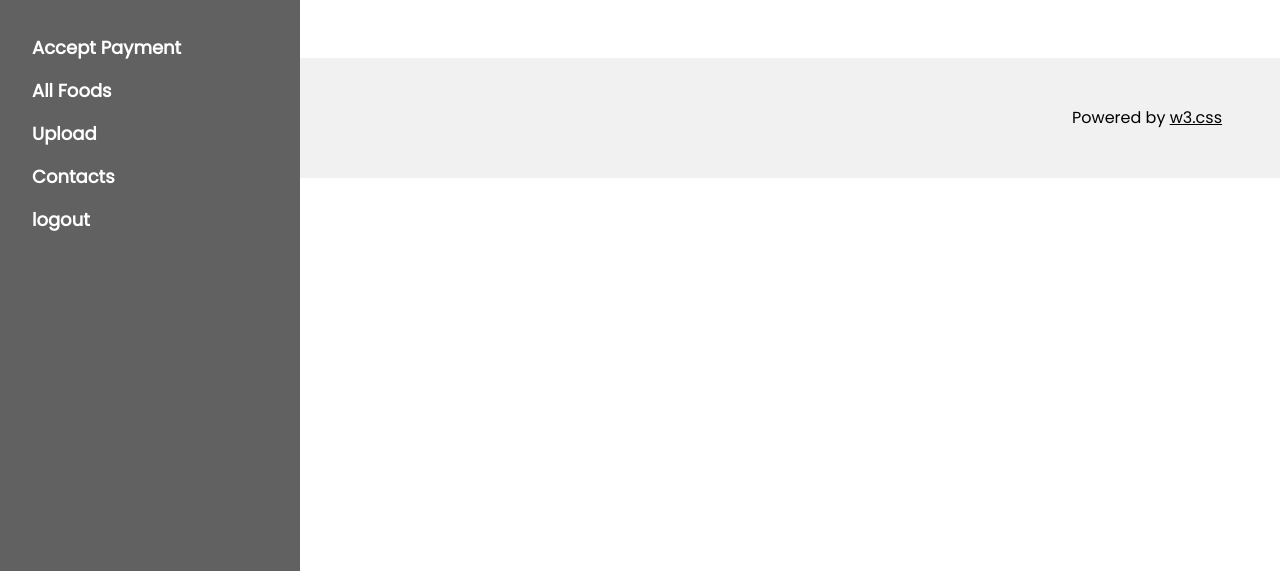
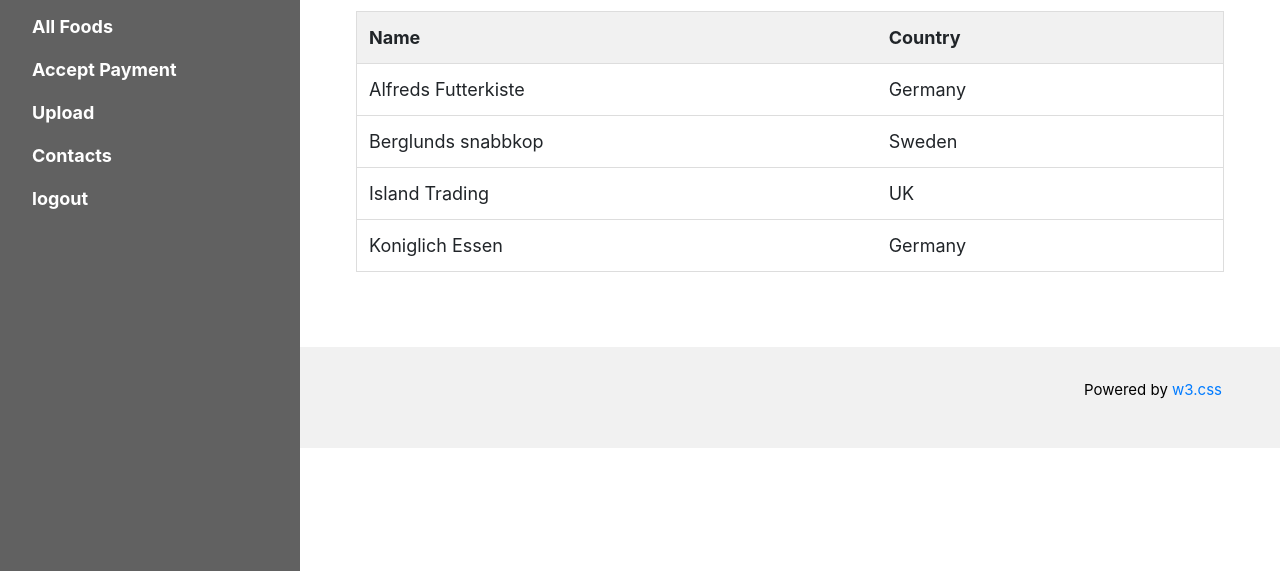
Before and after one commit to AbdullahEsha/Restaurant, a PHP site: page /admin/acceptPayment.php in a window 1280 px wide. Shown: the part 229-800 px from the top of the page. Run offline with PHP 8.4, Linux system fonts and the light colour scheme.

Commit message:
admin ui design complete

```diff
--- /dev/null
+++ b/assets/css/admin.css
@@ -0,0 +1,32 @@
+#myInput {
+    background-image: url('/css/searchicon.png'); /* Add a search icon to input */
+    background-position: 10px 12px; /* Position the search icon */
+    background-repeat: no-repeat; /* Do not repeat the icon image */
+    width: 100%; /* Full-width */
+    font-size: 16px; /* Increase font-size */
+    padding: 12px 20px 12px 40px; /* Add some padding */
+    border: 1px solid #ddd; /* Add a grey border */
+    margin-bottom: 12px; /* Add some space below the input */
+  }
+
+  #myTable {
+    border-collapse: collapse; /* Collapse borders */
+    width: 100%; /* Full-width */
+    border: 1px solid #ddd; /* Add a grey border */
+    font-size: 18px; /* Increase font-size */
+  }
+
+  #myTable th, #myTable td {
+    text-align: left; /* Left-align text */
+    padding: 12px; /* Add padding */
+  }
+
+  #myTable tr {
+    /* Add a bottom border to all table rows */
+    border-bottom: 1px solid #ddd;
+  }
+
+  #myTable tr.header, #myTable tr:hover {
+    /* Add a grey background color to the table header and on hover */
+    background-color: #f1f1f1;
+  }
--- /dev/null
+++ b/assets/js/admin.js
@@ -0,0 +1,21 @@
+function myFunction() {
+    // Declare variables
+    var input, filter, table, tr, td, i, txtValue;
+    input = document.getElementById("myInput");
+    filter = input.value.toUpperCase();
+    table = document.getElementById("myTable");
+    tr = table.getElementsByTagName("tr");
+
+    // Loop through all table rows, and hide those who don't match the search query
+    for (i = 0; i < tr.length; i++) {
+      td = tr[i].getElementsByTagName("td")[0];
+      if (td) {
+        txtValue = td.textContent || td.innerText;
+        if (txtValue.toUpperCase().indexOf(filter) > -1) {
+          tr[i].style.display = "";
+        } else {
+          tr[i].style.display = "none";
+        }
+      }
+    }
+  }
--- a/views/admin/acceptPayment.php
+++ b/views/admin/acceptPayment.php
@@ -1,11 +1,12 @@
 <!DOCTYPE html>
 <html lang="en">
-<title>Restaurant</title>
+<title>Accept Payment</title>
 <meta charset="UTF-8">
 <meta name="viewport" content="width=device-width, initial-scale=1">
 <link rel="stylesheet" href="https://www.w3schools.com/w3css/4/w3.css">
 <link rel="stylesheet" href="https://fonts.googleapis.com/css?family=Poppins">
-<link rel="stylesheet" href="../../assets/css/home.css">
+<link rel="stylesheet" href="https://stackpath.bootstrapcdn.com/bootstrap/4.1.3/css/bootstrap.min.css" integrity="sha384-MCw98/SFnGE8fJT3GXwEOngsV7Zt27NXFoaoApmYm81iuXoPkFOJwJ8ERdknLPMO" crossorigin="anonymous">
+<link rel="stylesheet" href="../../assets/css/admin.css">
 
 <body>
 
@@ -16,11 +17,11 @@
     <h3 class="w3-padding-64"><b>XYZ<br>Restaurant</b></h3>
   </div>
   <div class="w3-bar-block">
+    <a href="allFoods.php" class="w3-bar-item w3-button w3-hover-white">All Foods</a>
     <a href="acceptPayment.php"  class="w3-bar-item w3-button w3-hover-white">Accept Payment</a>
-    <a href="allFoods.php" class="w3-bar-item w3-button w3-hover-white">All Foods</a>
     <a href="upload.php" class="w3-bar-item w3-button w3-hover-white">Upload</a>
     <a href="contacts.php" class="w3-bar-item w3-button w3-hover-white">Contacts</a>
-    <a href="../home.php" class="w3-bar-item w3-button w3-hover-white">logout</a>
+    <a href="../../php/logout.php" class="w3-bar-item w3-button w3-hover-white">logout</a>
   </div>
 </nav>
 
@@ -38,13 +39,36 @@
 
   <!-- Header -->
   <div class="w3-container" style="margin-top:80px" id="menuList">
-    <h1 class="w3-xxxlarge w3-text-grey"><b>Menu List.</b></h1>
+    <h1 class="w3-xxxlarge w3-text-grey"><b>Payments.</b></h1>
     <hr style="width:50px;border:5px solid grey" class="w3-round">
+    <input type="text" id="myInput" onkeyup="myFunction()" placeholder="Search for names..">
+    <table id="myTable">
+     <tr class="header">
+       <th style="width:60%;">Name</th>
+       <th style="width:40%;">Country</th>
+     </tr>
+     <tr>
+       <td>Alfreds Futterkiste</td>
+       <td>Germany</td>
+     </tr>
+     <tr>
+       <td>Berglunds snabbkop</td>
+       <td>Sweden</td>
+     </tr>
+     <tr>
+       <td>Island Trading</td>
+       <td>UK</td>
+     </tr>
+     <tr>
+       <td>Koniglich Essen</td>
+       <td>Germany</td>
+     </tr>
+   </table>
   </div>
 </div>
 
 <!-- W3.CSS Container -->
 <div class="w3-light-grey w3-container w3-padding-32" style="margin-top:75px;padding-right:58px"><p class="w3-right">Powered by <a href="https://www.w3schools.com/w3css/default.asp" title="W3.CSS" target="_blank" class="w3-hover-opacity">w3.css</a></p></div>
-<script src="../../assets/js/home.js"></script>
+<script src="../../assets/js/admin.js"></script>
 </body>
 </html>
```
Also changed, not shown: views/admin/allFoods.php (+29 -5 lines), views/admin/contacts.php (+29 -5 lines), views/admin/delete.php (+4 -3 lines), views/admin/update.php (+4 -3 lines), views/admin/upload.php (+27 -4 lines), assets/css/home.css (line endings or trailing spaces), assets/js/main.js (deleted).
